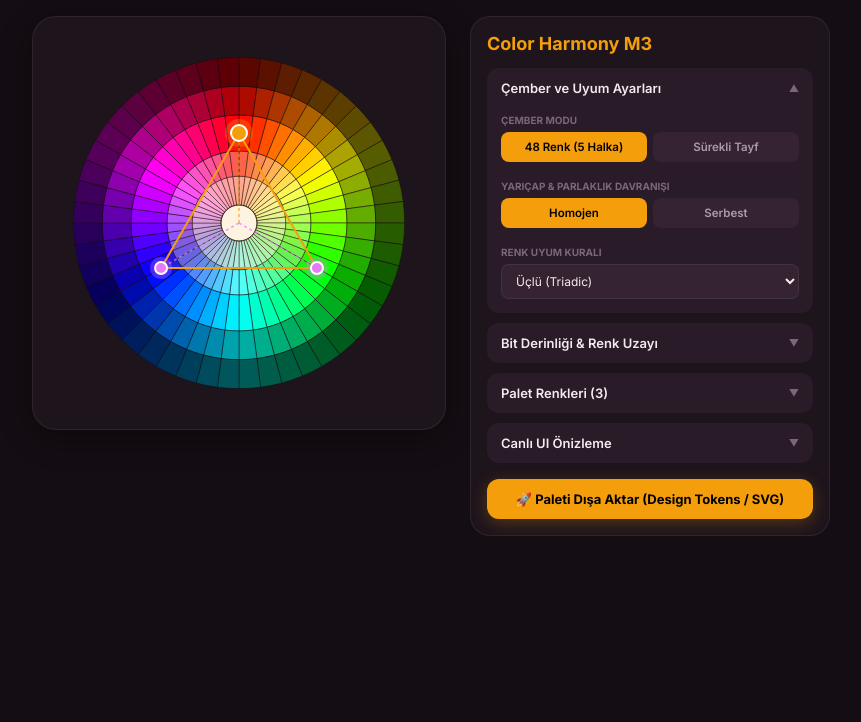
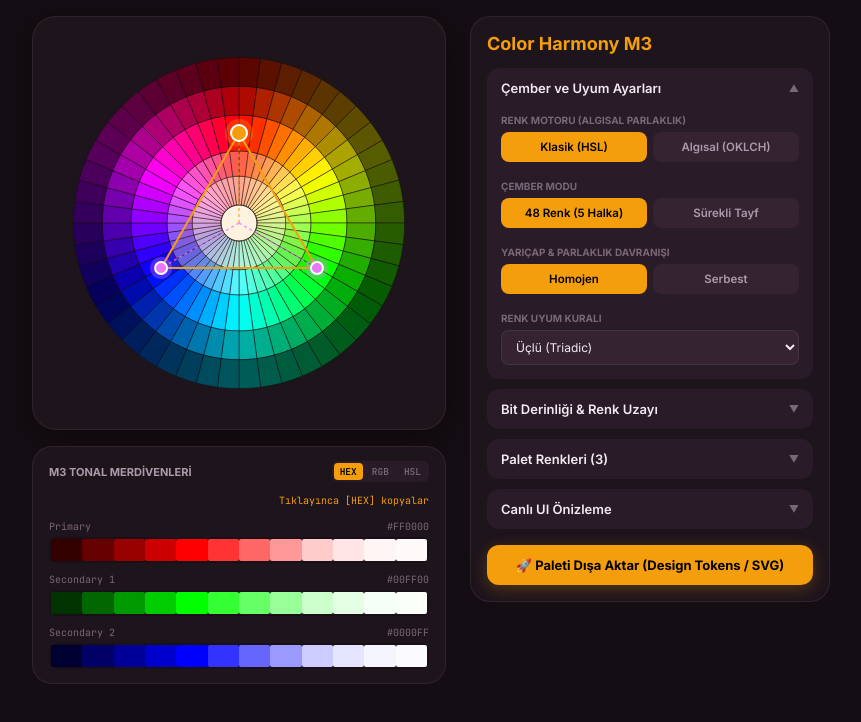
Before and after one commit to VelliDR/color-harmony-pwa, a React (Vite) app: page / in a window 1280 px wide. Shown: the top 722 px of the page, without its empty margins (209-1070 px from the left). Built offline with nearby package versions, Linux system fonts and the light colour scheme.

Commit message:
bir şeyler denendi..

```diff
--- a/src/App.tsx
+++ b/src/App.tsx
@@ -2,6 +2,7 @@
 
 import React from 'react';
 import { ColorWheel } from './components/wheel/ColorWheel';
+import { TonalLadderView } from './components/wheel/TonalLadderView';
 import { PaletteInspector } from './components/panel/PaletteInspector';
 import { m3Theme } from './theme';
 
@@ -23,7 +24,7 @@ export const App: React.FC = () => {
         fontFamily: m3Theme.fontSans
       }}
     >
-      {/* GLOBAL SVG RENK KÖRLÜĞÜ FİLTRE DEPOSU */}
+      {/* GLOBAL SVG FİLTRELER */}
       <svg style={{ position: 'absolute', width: 0, height: 0, pointerEvents: 'none' }}>
         <defs>
           <filter id="protanopia-filter">
@@ -38,24 +39,37 @@ export const App: React.FC = () => {
         </defs>
       </svg>
 
-      {/* SOL: RENK ÇEMBERİ */}
+      {/* SOL KOLON: ÇEMBER + ALTINDA TONAL MERDİVENLER */}
       <div
         style={{
           display: 'flex',
-          justifyContent: 'center',
+          flexDirection: 'column',
+          gap: '16px',
           alignItems: 'center',
-          padding: '16px',
-          backgroundColor: m3Theme.surface,
-          borderRadius: '24px',
-          border: `1px solid ${m3Theme.border}`,
-          boxShadow: '0 8px 32px rgba(0, 0, 0, 0.3)',
           flexShrink: 0
         }}
       >
-        <ColorWheel />
+        {/* Çember Kutusu */}
+        <div
+          style={{
+            display: 'flex',
+            justifyContent: 'center',
+            alignItems: 'center',
+            padding: '16px',
+            backgroundColor: m3Theme.surface,
+            borderRadius: '24px',
+            border: `1px solid ${m3Theme.border}`,
+            boxShadow: '0 8px 32px rgba(0, 0, 0, 0.3)'
+          }}
+        >
+          <ColorWheel />
+        </div>
+
+        {/* Çemberin Altındaki Tonal Merdiven */}
+        <TonalLadderView />
       </div>
 
-      {/* SAĞ: PANEL & SIMÜLASYONLAR */}
+      {/* SAĞ KOLON: PANEL & SİMÜLASYONLAR */}
       <PaletteInspector />
     </div>
   );
--- a/src/components/panel/PaletteInspector.tsx
+++ b/src/components/panel/PaletteInspector.tsx
@@ -1,12 +1,12 @@
 // src/components/panel/PaletteInspector.tsx
 
 import React, { useState } from 'react';
-import { usePaletteStore } from '../../state/usePaletteStore';
+import { usePaletteStore, ColorEngine } from '../../state/usePaletteStore';
 import { ColorCardSlot } from './ColorCardSlot';
 import { UIPreview } from './UIPreview';
 import { ExportModal } from './ExportModal';
 import { m3Theme } from '../../theme';
-import { HarmonyRule, BitDepth, ColorSpace, RadiusMode } from '../../core/math-engine/types';
+import { HarmonyRule, BitDepth, ColorSpace } from '../../core/math-engine/types';
 
 export const PaletteInspector: React.FC = () => {
   const {
@@ -16,11 +16,14 @@ export const PaletteInspector: React.FC = () => {
     isSegmented,
     bitDepth,
     colorSpace,
+    colorEngine,
     setRule,
     setRadiusMode,
     setIsSegmented,
     setBitDepth,
-    setColorSpace
+    setColorSpace,
+    setColorEngine,
+    toggleLock
   } = usePaletteStore();
 
   const [openSection, setOpenSection] = useState<string | null>('wheel');
@@ -47,7 +50,15 @@ export const PaletteInspector: React.FC = () => {
         flexShrink: 0
       }}
     >
-      <h3 style={{ margin: '0 0 4px 0', fontSize: '18px', fontWeight: 700, color: m3Theme.primary, fontFamily: m3Theme.fontSans }}>
+      <h3
+        style={{
+          margin: '0 0 4px 0',
+          fontSize: '18px',
+          fontWeight: 700,
+          color: m3Theme.primary,
+          fontFamily: m3Theme.fontSans
+        }}
+      >
         Color Harmony M3
       </h3>
 
@@ -58,6 +69,25 @@ export const PaletteInspector: React.FC = () => {
         onToggle={() => toggleSection('wheel')}
       >
         <div style={{ display: 'flex', flexDirection: 'column', gap: '12px' }}>
+          {/* Renk Motoru (Algısal OKLCH vs Klasik HSL) */}
+          <div>
+            <label style={labelStyle}>RENK MOTORU (ALGISAL PARLAKLIK)</label>
+            <div style={{ display: 'flex', gap: '6px', marginTop: '4px' }}>
+              <button
+                onClick={() => setColorEngine('hsl')}
+                style={buttonToggleStyle(colorEngine === 'hsl')}
+              >
+                Klasik (HSL)
+              </button>
+              <button
+                onClick={() => setColorEngine('oklch')}
+                style={buttonToggleStyle(colorEngine === 'oklch')}
+              >
+                Algısal (OKLCH)
+              </button>
+            </div>
+          </div>
+
           {/* Çember Modu */}
           <div>
             <label style={labelStyle}>ÇEMBER MODU</label>
@@ -166,7 +196,7 @@ export const PaletteInspector: React.FC = () => {
             <ColorCardSlot
               key={color.id}
               color={color}
-              onToggleLock={() => {}}
+              onToggleLock={toggleLock}
             />
           ))}
         </div>
--- /dev/null
+++ b/src/components/wheel/TonalLadderView.tsx
@@ -0,0 +1,156 @@
+// src/components/wheel/TonalLadderView.tsx
+
+import React, { useState } from 'react';
+import { usePaletteStore } from '../../state/usePaletteStore';
+import { ColorObject } from '../../core/math-engine/types';
+import { m3Theme } from '../../theme';
+
+type CopyFormat = 'hex' | 'rgb' | 'hsl';
+
+// HSL (h,s,l) -> HEX & RGB Matematiksel Dönüştürücüsü
+const hslToFormats = (h: number, sPerc: number, lPerc: number) => {
+  const s = sPerc / 100;
+  const l = lPerc / 100;
+  const a = s * Math.min(l, 1 - l);
+  const f = (n: number) => {
+    const k = (n + h / 30) % 12;
+    const color = l - a * Math.max(Math.min(k - 3, 9 - k, 1), -1);
+    return Math.round(255 * color);
+  };
+  const r = f(0);
+  const g = f(8);
+  const b = f(4);
+
+  const hex = `#${((1 << 24) + (r << 16) + (g << 8) + b).toString(16).slice(1).toUpperCase()}`;
+  const rgb = `rgb(${r}, ${g}, ${b})`;
+  const hsl = `hsl(${Math.round(h)}, ${Math.round(sPerc)}%, ${Math.round(lPerc)}%)`;
+
+  return { hex, rgb, hsl };
+};
+
+export const TonalLadderView: React.FC = () => {
+  const { colors } = usePaletteStore();
+  const [copyFormat, setCopyFormat] = useState<CopyFormat>('hex');
+  const [copiedText, setCopiedText] = useState<string | null>(null);
+  const [hoveredKey, setHoveredKey] = useState<string | null>(null);
+
+  const handleCopy = (colorFormats: { hex: string; rgb: string; hsl: string }) => {
+    const textToCopy = colorFormats[copyFormat];
+    navigator.clipboard.writeText(textToCopy);
+    setCopiedText(textToCopy);
+    setTimeout(() => setCopiedText(null), 1400);
+  };
+
+  // Material 3 Standart Tonal Basamakları
+  const steps = [10, 20, 30, 40, 50, 60, 70, 80, 90, 95, 98, 99];
+
+  return (
+    <div
+      style={{
+        display: 'flex',
+        flexDirection: 'column',
+        gap: '12px',
+        padding: '14px 16px',
+        backgroundColor: m3Theme.surface,
+        borderRadius: '20px',
+        border: `1px solid ${m3Theme.border}`,
+        width: '100%',
+        maxWidth: '420px',
+        boxSizing: 'border-box'
+      }}
+    >
+      {/* ÜST BİLGİ VE FORMAT SEÇİCİ */}
+      <div style={{ display: 'flex', justifyContent: 'space-between', alignItems: 'center' }}>
+        <span style={{ fontSize: '11px', fontWeight: 700, color: m3Theme.textSecondary, fontFamily: m3Theme.fontSans }}>
+          M3 TONAL MERDİVENLERİ
+        </span>
+
+        {/* Hızlı Format Seçici */}
+        <div style={{ display: 'flex', gap: '3px', backgroundColor: m3Theme.surfaceHigh, padding: '2px', borderRadius: '6px' }}>
+          {(['hex', 'rgb', 'hsl'] as CopyFormat[]).map((fmt) => (
+            <button
+              key={fmt}
+              onClick={() => setCopyFormat(fmt)}
+              style={{
+                padding: '2px 6px',
+                borderRadius: '4px',
+                border: 'none',
+                backgroundColor: copyFormat === fmt ? m3Theme.primary : 'transparent',
+                color: copyFormat === fmt ? '#000' : m3Theme.textMuted,
+                fontSize: '9.5px',
+                fontWeight: 700,
+                fontFamily: m3Theme.fontMono,
+                cursor: 'pointer',
+                transition: 'all 0.15s ease'
+              }}
+            >
+              {fmt.toUpperCase()}
+            </button>
+          ))}
+        </div>
+      </div>
+
+      {/* KOPYALANDI BİLDİRİMİ VEYA İPUCU */}
+      <div style={{ height: '14px', fontSize: '10px', color: m3Theme.primary, fontFamily: m3Theme.fontMono, textAlign: 'right' }}>
+        {copiedText ? `✓ Kopyalandı: ${copiedText}` : `Tıklayınca [${copyFormat.toUpperCase()}] kopyalar`}
+      </div>
+
+      {/* MERDİVEN ŞERİTLERİ */}
+      <div style={{ display: 'flex', flexDirection: 'column', gap: '10px' }}>
+        {colors.map((color, idx) => {
+          const roleName = color.role || `Renk ${idx + 1}`;
+          const displayHex = color.formats.hex;
+
+          return (
+            <div key={color.id || idx} style={{ display: 'flex', flexDirection: 'column', gap: '4px' }}>
+              {/* Renk Rolü */}
+              <div style={{ display: 'flex', justifyContent: 'space-between', fontSize: '10px', color: m3Theme.textMuted, fontFamily: m3Theme.fontMono }}>
+                <span>{roleName}</span>
+                <span style={{ fontSize: displayHex.length > 9 ? '9px' : '10px' }}>{displayHex}</span>
+              </div>
+
+              {/* 12 Basamaklı İnteraktif Şerit */}
+              <div
+                style={{
+                  display: 'flex',
+                  height: '26px',
+                  borderRadius: '8px',
+                  backgroundColor: 'rgba(0,0,0,0.2)',
+                  padding: '2px',
+                  boxSizing: 'border-box'
+                }}
+              >
+                {steps.map((step) => {
+                  const itemKey = `${color.id}-${step}`;
+                  const formats = hslToFormats(color.hsl.h, color.hsl.s * 100, step);
+                  const isHovered = hoveredKey === itemKey;
+
+                  return (
+                    <div
+                      key={step}
+                      onClick={() => handleCopy(formats)}
+                      onMouseEnter={() => setHoveredKey(itemKey)}
+                      onMouseLeave={() => setHoveredKey(null)}
+                      title={`${roleName} - Tone ${step}\nHEX: ${formats.hex}\nRGB: ${formats.rgb}\nHSL: ${formats.hsl}`}
+                      style={{
+                        flex: 1,
+                        backgroundColor: formats.hex,
+                        cursor: 'pointer',
+                        position: 'relative',
+                        zIndex: isHovered ? 10 : 1,
+                        borderRadius: isHovered ? '6px' : '2px',
+                        transform: isHovered ? 'scale(1.22)' : 'scale(1)',
+                        boxShadow: isHovered ? '0 6px 16px rgba(0,0,0,0.6), 0 0 0 1px rgba(255,255,255,0.3)' : 'none',
+                        transition: 'transform 0.18s cubic-bezier(0.34, 1.56, 0.64, 1), box-shadow 0.18s ease, border-radius 0.15s ease'
+                      }}
+                    />
+                  );
+                })}
+              </div>
+            </div>
+          );
+        })}
+      </div>
+    </div>
+  );
+};
--- a/src/state/usePaletteStore.ts
+++ b/src/state/usePaletteStore.ts
@@ -2,7 +2,15 @@
 
 import { create } from 'zustand';
 import { generateHarmonyPalette } from '../core/math-engine/color-math';
-import { HarmonyRule, BitDepth, ColorSpace, RadiusMode, ColorObject } from '../core/math-engine/types';
+import {
+  HarmonyRule,
+  BitDepth,
+  ColorSpace,
+  RadiusMode,
+  ColorObject
+} from '../core/math-engine/types';
+
+export type ColorEngine = 'hsl' | 'oklch';
 
 interface PaletteState {
   colors: ColorObject[];
@@ -11,17 +19,20 @@ interface PaletteState {
   isSegmented: boolean;
   bitDepth: BitDepth;
   colorSpace: ColorSpace;
+  colorEngine: ColorEngine;
+
   setColors: (colors: ColorObject[]) => void;
   setRule: (rule: HarmonyRule) => void;
   setRadiusMode: (mode: RadiusMode) => void;
   setIsSegmented: (isSegmented: boolean) => void;
   setBitDepth: (bitDepth: BitDepth) => void;
   setColorSpace: (colorSpace: ColorSpace) => void;
+  setColorEngine: (engine: ColorEngine) => void;
   toggleLock: (id: string) => void;
 }
 
 export const usePaletteStore = create<PaletteState>((set) => ({
-  // İLK YÜKLEMEDE BOŞ KALMAMASI İÇİN VARSAYILAN PALET DOLDURULUYOR
+  // İlk yüklemede boş kalmaması için varsayılan palet dolduruluyor
   colors: generateHarmonyPalette({
     rule: 'triadic',
     baseHue: 0,
@@ -33,6 +44,7 @@ export const usePaletteStore = create<PaletteState>((set) => ({
   isSegmented: true,
   bitDepth: 8,
   colorSpace: 'sRGB',
+  colorEngine: 'hsl',
 
   setColors: (colors) => set({ colors }),
   setRule: (rule) => set({ rule }),
@@ -40,6 +52,7 @@ export const usePaletteStore = create<PaletteState>((set) => ({
   setIsSegmented: (isSegmented) => set({ isSegmented }),
   setBitDepth: (bitDepth) => set({ bitDepth }),
   setColorSpace: (colorSpace) => set({ colorSpace }),
+  setColorEngine: (colorEngine) => set({ colorEngine }),
   toggleLock: (id) =>
     set((state) => ({
       colors: state.colors.map((c) =>
```
Also changed, not shown: src/components/ui/Accordion.tsx (+60 -54 lines).
